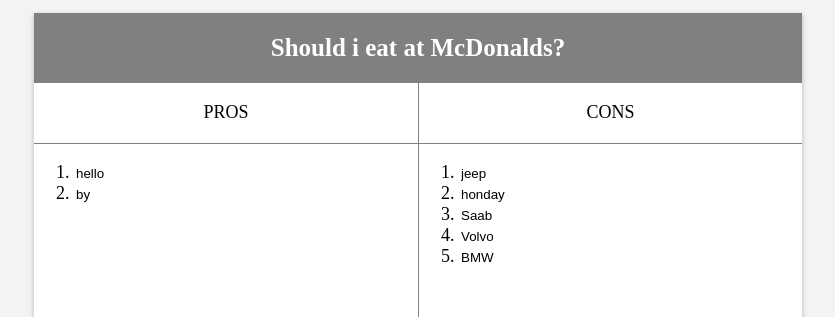
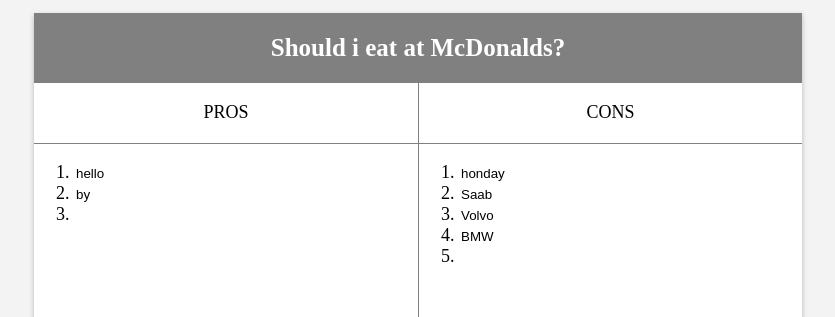
Before and after one commit to Varsine/table-list, a React (Create React App) app: page / in a window 1280 px wide. Shown: the top 317 px of the page, without its empty margins (222-1057 px from the left). Built offline with nearby package versions, Linux system fonts and the light colour scheme.

Commit message:
add dragend

```diff
--- a/src/App.js
+++ b/src/App.js
@@ -1,11 +1,11 @@
 import React, {useState} from "react"
-// import "./App.css"
+import "./App.scss"
 import Table from "./components/tabel/Table"
 import {MyContext} from "./Context"
 
 export default function App() {
-  const [pros, setPros] = useState(["hello", "by"])
-  const [cons, setCons] = useState(["jeep", "honday", "Saab", "Volvo", "BMW"])
+  const [pros, setPros] = useState(["hello", "by", ""])
+  const [cons, setCons] = useState(["honday", "Saab", "Volvo", "BMW", ""])
 
   return (
     <div>
--- /dev/null
+++ b/src/App.scss
@@ -0,0 +1,6 @@
+body {
+  margin: 0;
+  padding: 0;
+  box-sizing: border-box;
+  background-color: #f3f3f3;
+}
--- /dev/null
+++ b/src/components/inputField/InputField.js
@@ -0,0 +1,19 @@
+import React from "react"
+import "./InputField.scss"
+
+function InputField({inputVal, onDragEnd, onDragStart, onChange}) {
+  return (
+    <div>
+      <input
+        type="text"
+        defaultValue={inputVal}
+        onChange={onChange}
+        onDragStart={onDragStart}
+        onDragEnd={onDragEnd}
+        draggable="true"
+      />
+    </div>
+  )
+}
+
+export default InputField
--- /dev/null
+++ b/src/components/inputField/InputField.scss
@@ -0,0 +1,7 @@
+input {
+  border: none;
+}
+input:focus {
+  outline: none !important;
+  border: 2px solid #add2fa;
+}
--- a/src/components/tabel/Table.scss
+++ b/src/components/tabel/Table.scss
@@ -1,9 +1,4 @@
-body {
-  margin: 0;
-  padding: 0;
-  box-sizing: border-box;
-  background-color: #f3f3f3;
-}
+
 @mixin row-flex {
   display: flex;
   justify-content: center;
@@ -32,26 +27,3 @@
   font-size: 18px;
   font-weight: 500;
 }
-.table-box-column {
-  width: 50%;
-  height: 100%;
-}
-.table-box-column > div:first-child {
-  @include row-flex;
-  height: 60px;
-  border-bottom: 1px solid #808080;
-}
-.table-box-column > div:last-child {
-  height: 340px;
-  overflow: auto;
-}
-.table > div > :last-child > div {
-  border-left: 1px solid #808080;
-}
-input {
-  border: none;
-}
-input:focus {
-  outline: none !important;
-  border: 2px solid #add2fa;
-}
--- a/src/containers/table/InputField.js
+++ /dev/null
@@ -1,39 +0,0 @@
-import React from "react"
-
-function InputField(props) {
-  const handleInputClick = (index, inputArr, setInputArr) => {
-    if (index + 1 === inputArr.length && inputArr[index] !== "") {
-      setInputArr([...inputArr, ""])
-    }
-  }
-
-  const handleInputChange = (index, inputArr, setInputArr) => {
-    if (inputArr[index + 1] !== "") {
-      setInputArr([...inputArr, ""])
-    }
-  }
-
-  const dragStart = (event) => {
-    event.dataTransfer.setData("text", event.target.id)
-  }
-
-  return (
-    <div>
-      <input
-        type="text"
-        defaultValue={props.value}
-        onClick={() =>
-          handleInputClick(props.index, props.inputArr, props.setInputArr)
-        }
-        onChange={() =>
-          handleInputChange(props.index, props.inputArr, props.setInputArr)
-        }
-        onDragStart={dragStart}
-        draggable="true"
-        id={`${props.value} +${props.index}`}
-      />
-    </div>
-  )
-}
-
-export default InputField
--- a/src/containers/table/TableBox.js
+++ b/src/containers/table/TableBox.js
@@ -1,42 +1,47 @@
 import React from "react"
-import InputField from "./InputField"
+import "./TableBox.scss"
+import InputField from "../../components/inputField/InputField"
 
-function TableBox(props) {
-  const drop = (ev, cat) => {
+function TableBox({header, inputArr, setInputArr}) {
+  const handleInputChange = (index) => {
+    console.log(inputArr.length)
+    if (index === inputArr.length - 1 && index + 1 !== "") {
+      setInputArr([...inputArr, ""])
+    }
+  }
+  const drop = (ev) => {
     ev.preventDefault()
-    let id = ev.dataTransfer.getData("text")
-    props.inputArr.filter((val, index, arr) => {
-      if (arr[index] === id) {
-        cat = arr[index]
-      }
-      return cat
-    })
-    console.log(props.inputArr)
-    props.setInputArr([...props.inputArr, cat])
+    let value = ev.dataTransfer.getData("text")
+    setInputArr([...inputArr, value])
   }
   const allowDrop = (event) => {
     event.preventDefault()
   }
+  const dragStart = (event) => {
+    event.dataTransfer.setData("text", event.target.value)
+  }
 
+  const dragEnd = (ev) => {
+    const newInputArr = inputArr.filter((val) => val !== ev.target.value)
+    console.log(ev.target.value)
+    setInputArr(newInputArr)
+  }
   return (
     <div className="table-box-column">
       <div className="row-flex">
-        <p>{props.header}</p>
+        <p>{header}</p>
       </div>
-      <div>
+      <div onDrop={drop} onDragOver={allowDrop}>
         <ol>
-          {props.inputArr.map((val, index) => {
+          {inputArr.map((val, index) => {
             return (
-              <li
-                onDrop={(e) => drop(e, val)}
-                onDragOver={allowDrop}
-                key={`${props.header} + ${index}`}
-              >
+              <li key={`${header} + ${index}`}>
                 <InputField
-                  value={val}
-                  index={index}
-                  inputArr={props.inputArr}
-                  setInputArr={props.setInputArr}
+                  inputVal={val}
+                  onChange={() => handleInputChange(index)}
+                  inputArr={inputArr}
+                  onDragEnd={dragEnd}
+                  onDragStart={dragStart}
                 />
               </li>
             )
--- /dev/null
+++ b/src/containers/table/TableBox.scss
@@ -0,0 +1,21 @@
+@mixin row-flex {
+  display: flex;
+  justify-content: center;
+  align-items: center;
+}
+.table-box-column {
+  width: 50%;
+  height: 100%;
+}
+.table-box-column > div:first-child {
+  @include row-flex;
+  height: 60px;
+  border-bottom: 1px solid #808080;
+}
+.table-box-column > div:last-child {
+  height: 340px;
+  overflow: auto;
+}
+.table > div > :last-child > div {
+  border-left: 1px solid #808080;
+}
```
Also changed, not shown: src/App.css (added).
